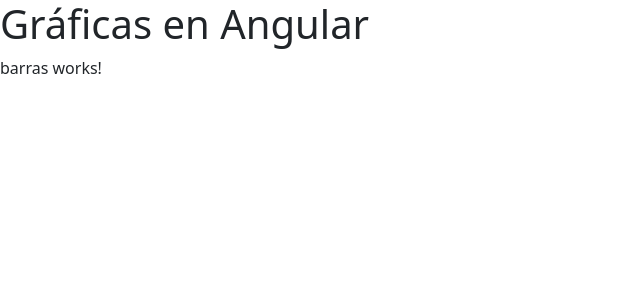
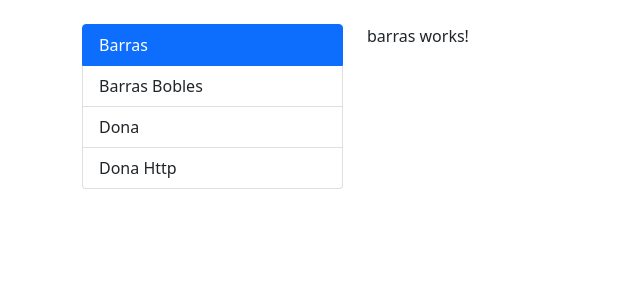
Before and after one commit to alexglzrys/angular-graficas, an Angular app: page /graficas/barra in a window 1280 px wide. Shown: the top 300 px of the page, without its empty margins (0-640 px from the left). Built offline with nearby package versions, Linux system fonts and the light colour scheme.

Commit message:
menú de la aplicación

```diff
--- a/src/app/app.component.html
+++ b/src/app/app.component.html
@@ -1,4 +1,10 @@
-<h1>Gráficas en Angular</h1>
-
-<!-- Visor principal de rutas -->
-<router-outlet></router-outlet>
+<div class="row mt-4">
+  <div class="col-md-3 col-sm-12">
+    <!-- Menu principal -->
+    <app-menu></app-menu>
+  </div>
+  <div class="col-md-9 col-sm-12">
+    <!-- Visor principal de rutas -->
+    <router-outlet></router-outlet>
+  </div>
+</div>
--- a/src/app/app.module.ts
+++ b/src/app/app.module.ts
@@ -3,10 +3,12 @@
 
 import { AppRoutingModule } from './app-routing.module';
 import { AppComponent } from './app.component';
+import { MenuComponent } from './shared/menu/menu.component';
 
 @NgModule({
   declarations: [
-    AppComponent
+    AppComponent,
+    MenuComponent,
   ],
   imports: [
     BrowserModule,
--- a/src/app/graficas/graficas.module.ts
+++ b/src/app/graficas/graficas.module.ts
@@ -7,7 +7,6 @@
 import { DonaComponent } from './pages/dona/dona.component';
 import { DonaHttpComponent } from './pages/dona-http/dona-http.component';
 import { GraficaBarraComponent } from './components/grafica-barra/grafica-barra.component';
-import { MenuComponent } from './shared/menu/menu.component';
 
 
 @NgModule({
@@ -16,8 +15,7 @@
     BarrasDobleComponent,
     DonaComponent,
     DonaHttpComponent,
-    GraficaBarraComponent,
-    MenuComponent
+    GraficaBarraComponent
   ],
   imports: [
     CommonModule,
--- a/src/app/graficas/shared/menu/menu.component.html
+++ /dev/null
@@ -1 +0,0 @@
-<p>menu works!</p>
--- a/src/app/graficas/shared/menu/menu.component.ts
+++ /dev/null
@@ -1,16 +0,0 @@
-import { Component, OnInit } from '@angular/core';
-
-@Component({
-  selector: 'app-menu',
-  templateUrl: './menu.component.html',
-  styles: [
-  ]
-})
-export class MenuComponent implements OnInit {
-
-  constructor() { }
-
-  ngOnInit(): void {
-  }
-
-}
--- /dev/null
+++ b/src/app/shared/interfaces/menu-item.ts
@@ -0,0 +1,4 @@
+export interface MenuItem {
+  ruta: string;
+  texto: string;
+}
--- /dev/null
+++ b/src/app/shared/menu/menu.component.html
@@ -0,0 +1,3 @@
+<ul class="list-group">
+  <li *ngFor="let item of menu" [routerLink]="[item.ruta]" routerLinkActive="active" class="list-group-item">{{ item.texto }}</li>
+</ul>
--- /dev/null
+++ b/src/app/shared/menu/menu.component.ts
@@ -0,0 +1,29 @@
+import { Component, OnInit } from '@angular/core';
+import { MenuItem } from '../interfaces/menu-item';
+
+@Component({
+  selector: 'app-menu',
+  templateUrl: './menu.component.html',
+  styles: [
+    `
+      li {
+        cursor: pointer;
+      }
+    `
+  ]
+})
+export class MenuComponent implements OnInit {
+
+  menu: MenuItem[] = [
+    { ruta: '/graficas/barra', texto: 'Barras' },
+    { ruta: '/graficas/barra-doble', texto: 'Barras Bobles' },
+    { ruta: '/graficas/dona', texto: 'Dona' },
+    { ruta: '/graficas/dona-http', texto: 'Dona Http' }
+  ]
+
+  constructor() { }
+
+  ngOnInit(): void {
+  }
+
+}
--- a/src/index.html
+++ b/src/index.html
@@ -10,6 +10,8 @@
   <link href="https://cdn.jsdelivr.net/npm/bootstrap@5.1.3/dist/css/bootstrap.min.css" rel="stylesheet" integrity="sha384-1BmE4kWBq78iYhFldvKuhfTAU6auU8tT94WrHftjDbrCEXSU1oBoqyl2QvZ6jIW3" crossorigin="anonymous">
 </head>
 <body>
-  <app-root></app-root>
+  <div class="container">
+    <app-root></app-root>
+  </div>
 </body>
 </html>
```
